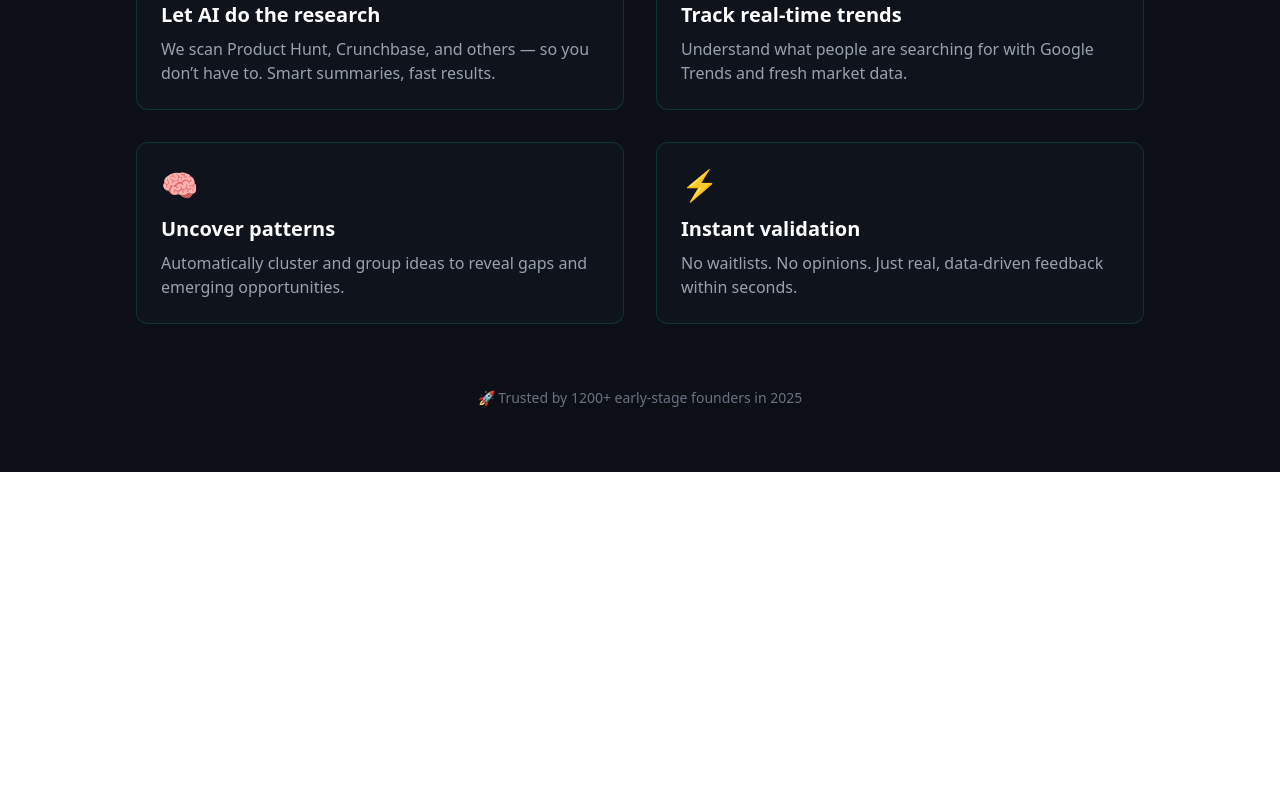
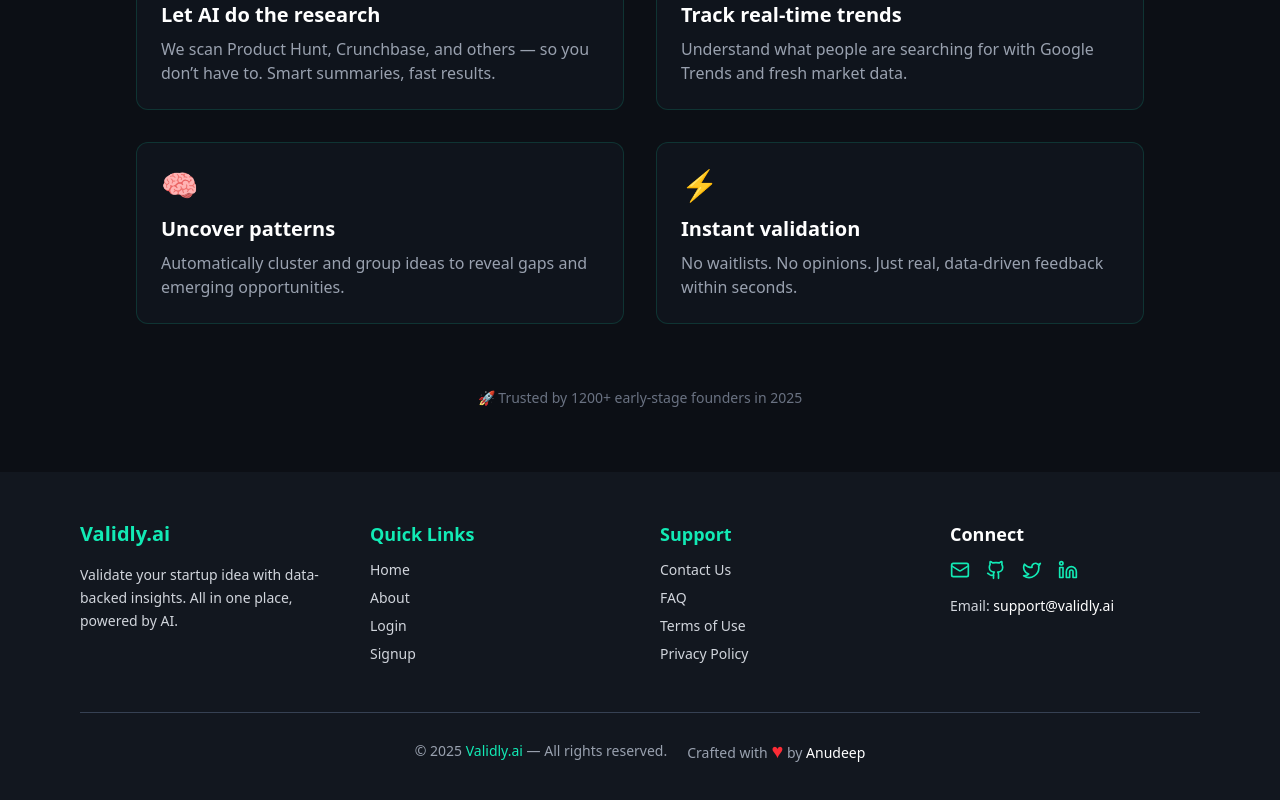
Before and after one commit to AletiAnudeepReddy/Validly.AI, a Next.js app in the folder validlyai/: page / in a window 1280 px wide. Shown: the part 574-1374 px from the top of the page. Before the commit the page ends 1046 px from the top, so only its background shows below. Built offline with nearby package versions, Linux system fonts and the light colour scheme.

Commit message:
added footer

```diff
--- a/validlyai/app/about/page.js
+++ b/validlyai/app/about/page.js
@@ -16,7 +16,7 @@
         </section>
 
         {/* Why it matters */}
-        <div className='flex md:justify-between flex-col md:flex-row items-center md:gap-50 gap-10'>
+        <div className='flex md:justify-between border-t border-[#253445]  pt-7 flex-col md:flex-row items-center md:gap-50 gap-10'>
         <section data-aos="fade-right" data-aos-delay="100" className="space-y-4 w-[50%]">
           <h2 className="text-2xl font-semibold text-[#12EAB5]">🌍 Why Validly.ai Matters</h2>
           <p className="text-gray-400 text-lg">
@@ -112,7 +112,7 @@
         </section>
 
         {/* CTA */}
-        <section className="text-center pt-5">
+        <section className="text-center pt-5 border-t border-[#1E2A37] ">
           <h3 className="text-xl text-white font-semibold mb-2">Ready to validate your next big idea?</h3>
           <a href="/validate" className="inline-block bg-[#12EAB5] text-[#10151D] px-6 py-3 rounded-lg font-semibold hover:bg-teal-400 transition">
             Try Validly Now
--- a/validlyai/app/layout.js
+++ b/validlyai/app/layout.js
@@ -5,6 +5,7 @@
 import AOS from 'aos'
 import 'aos/dist/aos.css'
 import { useEffect } from "react";
+import Footer from "@/components/Footer";
 
 const geistSans = Geist({
   variable: "--font-geist-sans",
@@ -33,6 +34,7 @@
       >
       <Navbar/>
         {children}
+      <Footer/>
       </body>
     </html>
   );
--- a/validlyai/app/page.js
+++ b/validlyai/app/page.js
@@ -1,5 +1,6 @@
 "use client"
 import { motion } from "framer-motion";
+import Link from "next/link";
 
 export default function Home() {
   return (
@@ -23,10 +24,12 @@
           data-aos-delay="300" className="bg-[#12EAB5] hover:scale-105 text-black px-6 py-3 rounded hover:opacity-90 transition font-medium">
           Validate My Idea
         </button>
+        <Link href={"/about"}>
         <button data-aos="fade-left"
           data-aos-delay="300" className="border hover:scale-105 border-[#12EAB5] px-6 py-3 rounded text-[#12EAB5] hover:bg-[#12EAB5]/10 transition font-medium">
           How It Works
         </button>
+        </Link>
       </div>
 
       {/* Why Validly.AI Section */}
--- /dev/null
+++ b/validlyai/components/Footer.js
@@ -0,0 +1,87 @@
+"use client";
+import React from "react";
+import { Mail, Github, Twitter, Linkedin } from "lucide-react";
+
+export default function Footer() {
+  return (
+    <footer className="bg-[#10151D]/99 text-gray-300 py-12 px-6 md:px-20">
+      <div className="max-w-7xl mx-auto grid grid-cols-1 sm:grid-cols-2 md:grid-cols-4 gap-10">
+
+        <div>
+          <h3 data-aos="zoom-out"
+          data-aos-delay="100" className="text-[#12EAB5] text-xl font-semibold mb-4">Validly.ai</h3>
+          <p data-aos="zoom-in"
+          data-aos-delay="100" className="text-sm leading-relaxed">
+            Validate your startup idea with data-backed insights. All in one place, powered by AI.
+          </p>
+        </div>
+
+        <div>
+          <h4 data-aos="zoom-out"
+          data-aos-delay="100" className="text-[#12EAB5] font-semibold text-lg mb-3">Quick Links</h4>
+          <ul className="space-y-2 text-sm">
+            <li data-aos="fade-left"
+          data-aos-delay="100"><a href="/h" className="hover:text-[#12EAB5 transition">Home</a></li>
+            <li data-aos="fade-left"
+          data-aos-delay="150"><a href="/about" className="hover:text-[#12EAB5] transition">About</a></li>
+            <li data-aos="fade-left"
+          data-aos-delay="200"><a href="/login" className="hover:text-[#12EAB5] transition">Login</a></li>
+            <li data-aos="fade-left"
+          data-aos-delay="250"><a href="/signup" className="hover:text-[#12EAB5] transition">Signup</a></li>
+          </ul>
+        </div>
+
+        <div>
+          <h4 data-aos="zoom-out"
+          data-aos-delay="100" className="text-[#12EAB5] font-semibold text-lg mb-3">Support</h4>
+          <ul className="space-y-2 text-sm">
+            <li data-aos="fade-left"
+          data-aos-delay="100"><a href="/contact" className="hover:text-[#12EAB5] transition">Contact Us</a></li>
+            <li data-aos="fade-left"
+          data-aos-delay="150"><a href="/faq" className="hover:text-[#12EAB5] transition">FAQ</a></li>
+            <li data-aos="fade-left"
+          data-aos-delay="200"><a href="/terms" className="hover:text-[#12EAB5] transition">Terms of Use</a></li>
+            <li data-aos="fade-left"
+          data-aos-delay="250"><a href="/privacy" className="hover:text-[#12EAB5] transition">Privacy Policy</a></li>
+          </ul>
+        </div>
+
+        <div>
+          <h4 data-aos="zoom-out"
+          data-aos-delay="100" className="text-white font-semibold text-lg mb-3">Connect</h4>
+          <div className="flex items-center text-[#12EAB5] space-x-4 mt-2">
+            <a data-aos="fade-up"
+          data-aos-delay="100" href="mailto:support@validly.ai" className="hover:text-white transition">
+              <Mail className="w-5 h-5" />
+            </a>
+            <a data-aos="fade-up"
+          data-aos-delay="200" href="https://github.com" className="hover:text-white transition">
+              <Github className="w-5 h-5" />
+            </a>
+            <a data-aos="fade-up"
+          data-aos-delay="300" href="https://twitter.com" className="hover:text-white transition">
+              <Twitter className="w-5 h-5" />
+            </a>
+            <a data-aos="fade-up"
+          data-aos-delay="400" href="https://linkedin.com" className="hover:text-white transition">
+              <Linkedin className="w-5 h-5" />
+            </a>
+          </div>
+          <p data-aos="zoom-in"
+          data-aos-delay="400" className="mt-4 text-sm">Email: <span className="text-white">support@validly.ai</span></p>
+        </div>
+      </div>
+
+      <div className="text-center flex justify-center items-center gap-5 text-sm mt-12 border-t border-gray-700 pt-6 text-gray-400">
+      <div>
+        &copy; {new Date().getFullYear()} <span className=" font-medium text-[#12EAB5]">Validly.ai</span> — All rights reserved.
+        </div>
+        <div>
+        <span className="inline-block">
+          Crafted with <span className="text-red-500 py-1 text-xl">♥</span> by <span className="text-white font-medium">Anudeep</span>
+        </span>
+        </div>
+      </div>
+    </footer>
+  );
+}
--- a/validlyai/components/Navbar.js
+++ b/validlyai/components/Navbar.js
@@ -2,6 +2,7 @@
 import { Bot } from "lucide-react";
 import { useState } from "react";
 import AuthModal from "@/components/AuthModal";
+import Link from "next/link";
 
 export default function Navbar() {
   const [isLoggedIn, setIsLoggedIn] = useState(false);
@@ -12,6 +13,7 @@
     <>
       <nav className="flex sticky z-10 top-0 justify-between items-center h-16 px-6 bg-[#10151D]/99  text-white shadow-xl">
         {/* Left: Logo + Brand Name */}
+        <Link href={"/"}>
         <div className="flex items-center gap-2">
           <span data-aos="fade-left" data-aos-delay="100" className="text-2xl">
             <Bot className="w-7 h-7 text-[#12EAB5]" />
@@ -20,12 +22,15 @@
             Validly.AI
           </span>
         </div>
+        </Link>
 
         {/* Right: Links */}
         <div className="flex items-center gap-6">
           {!isLoggedIn ? (
             <>
+            <Link href={"/about"}>
               <button data-aos="fade-right" data-aos-delay="300" className="hover:text-[#12EAB5] hover:scale-105 transition">About</button>
+              </Link>
               <button
                 data-aos="fade-right"
                 data-aos-delay="200"
```
